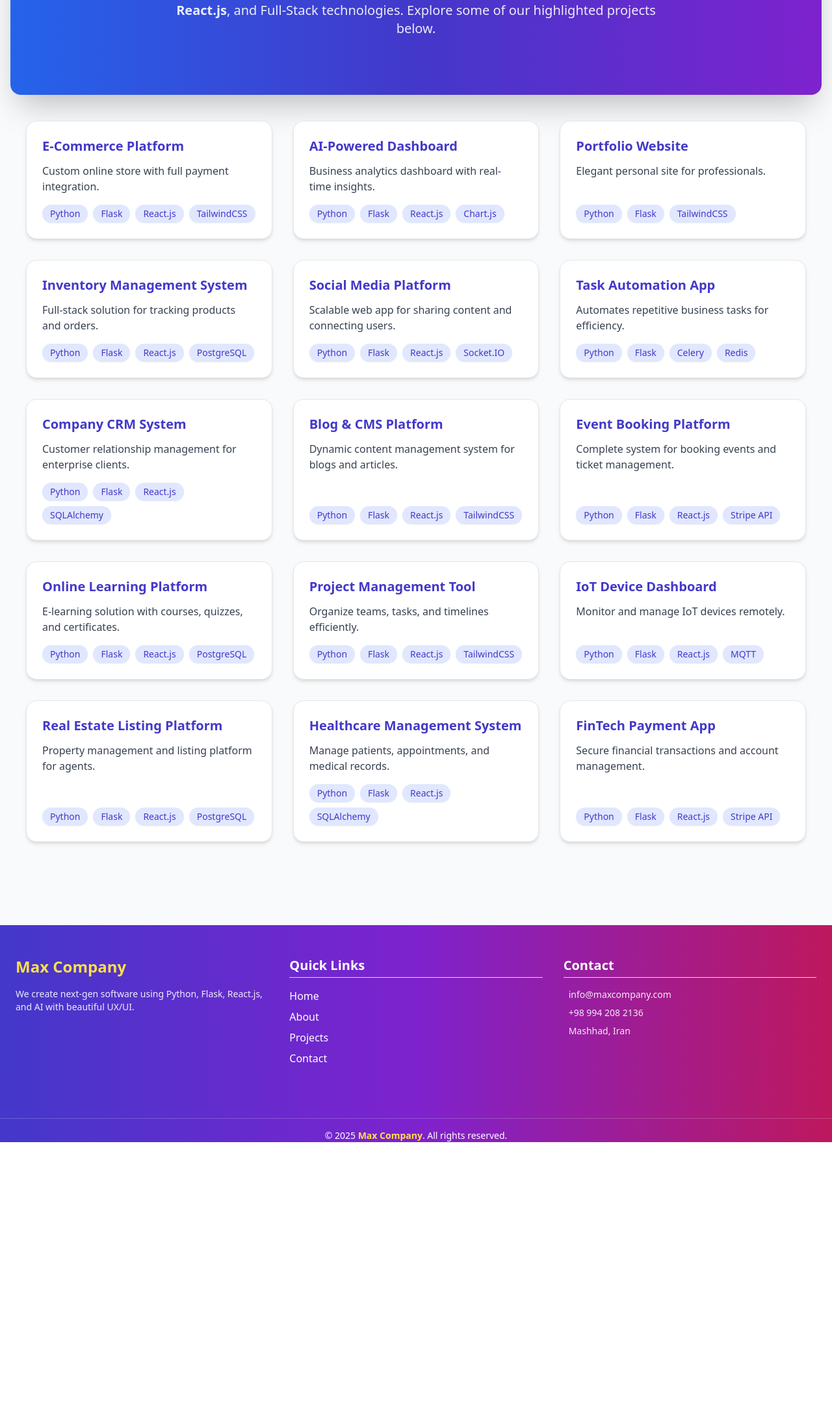
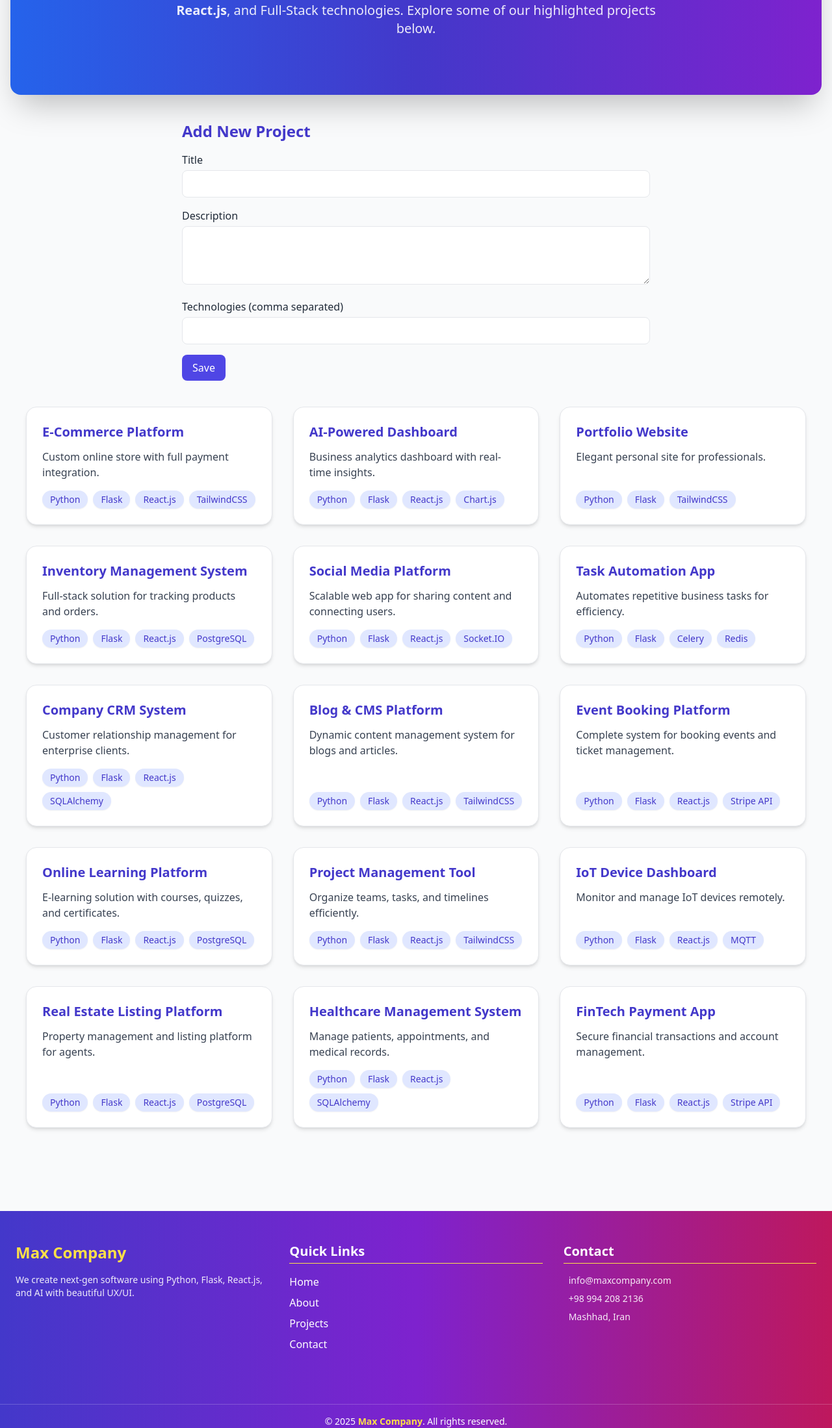
Before and after one commit to amiryousef87/first-project-from-max, a Flask app: page /projects in a window 1280 px wide. Shown: the part 290-2488 px from the top of the page at 65% size. Before the commit the page ends 2048 px from the top, so only its background shows below. Run offline with Flask 3, Linux system fonts and the light colour scheme; some libraries are stand-ins or nearby versions.

Commit message:
اضافه کردن پروژه

```diff
--- a/app.py
+++ b/app.py
@@ -1,4 +1,4 @@
-from flask import Flask, render_template, request
+from flask import Flask, render_template, request, jsonify
 from flask_babel import Babel, gettext as _
 from config import Config
 
@@ -58,5 +58,16 @@ def contact():
     return render_template("contact.html", title="Contact")
 
 
+@app.route('/add-project', methods=['POST'])
+def add_project():
+    title = request.form['title']
+    desc = request.form['desc']
+    tech = request.form['tech']
+    # ذخیره در دیتابیس یا لیست
+    new_project = {'title': title, 'desc': desc, 'tech': tech}
+    return jsonify(new_project)
+
+
+
 if __name__ == "__main__":
     app.run(debug=True)
--- a/templates/projects.html
+++ b/templates/projects.html
@@ -12,19 +12,59 @@
   </p>
 </section>
 
+<!-- Add Project Form -->
+<section class="max-w-3xl mx-auto mb-10 px-6">
+  <h2 class="text-2xl font-semibold mb-4 text-indigo-700">Add New Project</h2>
+  <form id="projectForm" class="space-y-4">
+    <div>
+      <label class="block mb-1 font-medium">Title</label>
+      <input
+        name="title"
+        type="text"
+        required
+        class="w-full border rounded-lg p-2 focus:ring focus:ring-indigo-300"
+      />
+    </div>
+    <div>
+      <label class="block mb-1 font-medium">Description</label>
+      <textarea
+        name="desc"
+        rows="3"
+        required
+        class="w-full border rounded-lg p-2 focus:ring focus:ring-indigo-300"
+      ></textarea>
+    </div>
+    <div>
+      <label class="block mb-1 font-medium"
+        >Technologies (comma separated)</label
+      >
+      <input
+        name="tech"
+        type="text"
+        required
+        class="w-full border rounded-lg p-2 focus:ring focus:ring-indigo-300"
+      />
+    </div>
+    <button
+      type="submit"
+      class="px-4 py-2 bg-indigo-600 text-white rounded-lg hover:bg-indigo-700"
+    >
+      Save
+    </button>
+  </form>
+</section>
+
 <!-- Projects Grid -->
 <div
+  id="projectsGrid"
   class="grid grid-cols-1 md:grid-cols-2 lg:grid-cols-3 gap-8 max-w-7xl mx-auto px-6"
 >
   {% for p in projects %}
   <div
     class="relative p-6 border rounded-2xl shadow-md bg-white hover:shadow-xl transition-transform duration-300 transform hover:-translate-y-2 flex flex-col justify-between"
   >
-    <!-- Project Title -->
     <h3 class="text-xl font-semibold mb-3 text-indigo-700">{{ p.title }}</h3>
-    <!-- Description -->
     <p class="text-gray-700 mb-4">{{ p.desc }}</p>
-    <!-- Technologies -->
     <div class="flex flex-wrap gap-2 mt-auto">
       {% for tech in p.tech.split(',') %}
       <span
@@ -34,7 +74,6 @@
       </span>
       {% endfor %}
     </div>
-    <!-- Hover Overlay for Fun Effect -->
     <div
       class="absolute inset-0 rounded-2xl bg-gradient-to-tr from-indigo-200 via-purple-200 to-pink-200 opacity-0 hover:opacity-30 transition-opacity duration-300 pointer-events-none"
     ></div>
@@ -42,4 +81,49 @@
   {% endfor %}
 </div>
 
+<!-- JavaScript for AJAX Submission -->
+<script>
+  document
+    .getElementById("projectForm")
+    .addEventListener("submit", async function (e) {
+      e.preventDefault();
+      const form = e.target;
+      const formData = new FormData(form);
+
+      const response = await fetch("/add-project", {
+        method: "POST",
+        body: formData,
+      });
+
+      if (response.ok) {
+        const newProject = await response.json();
+        const card = document.createElement("div");
+        card.className =
+          "relative p-6 border rounded-2xl shadow-md bg-white hover:shadow-xl transition-transform duration-300 transform hover:-translate-y-2 flex flex-col justify-between";
+        card.innerHTML = `
+        <h3 class="text-xl font-semibold mb-3 text-indigo-700">${
+          newProject.title
+        }</h3>
+        <p class="text-gray-700 mb-4">${newProject.desc}</p>
+        <div class="flex flex-wrap gap-2 mt-auto">
+          ${newProject.tech
+            .split(",")
+            .map(
+              (t) => `
+            <span class="bg-indigo-100 text-indigo-700 text-sm font-medium px-3 py-1 rounded-full shadow-sm">
+              ${t.trim()}
+            </span>`
+            )
+            .join("")}
+        </div>
+        <div class="absolute inset-0 rounded-2xl bg-gradient-to-tr from-indigo-200 via-purple-200 to-pink-200 opacity-0 hover:opacity-30 transition-opacity duration-300 pointer-events-none"></div>
+      `;
+        document.getElementById("projectsGrid").prepend(card);
+        form.reset();
+      } else {
+        alert("Something went wrong while adding the project.");
+      }
+    });
+</script>
+
 {% endblock %}
```
